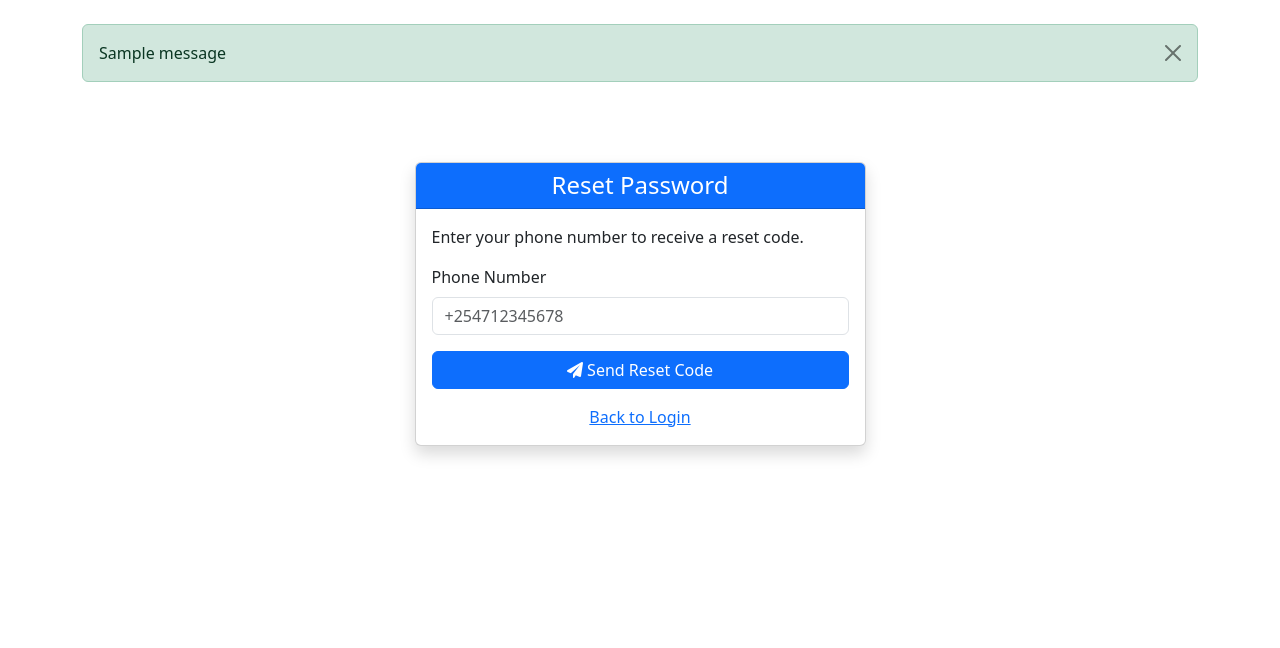
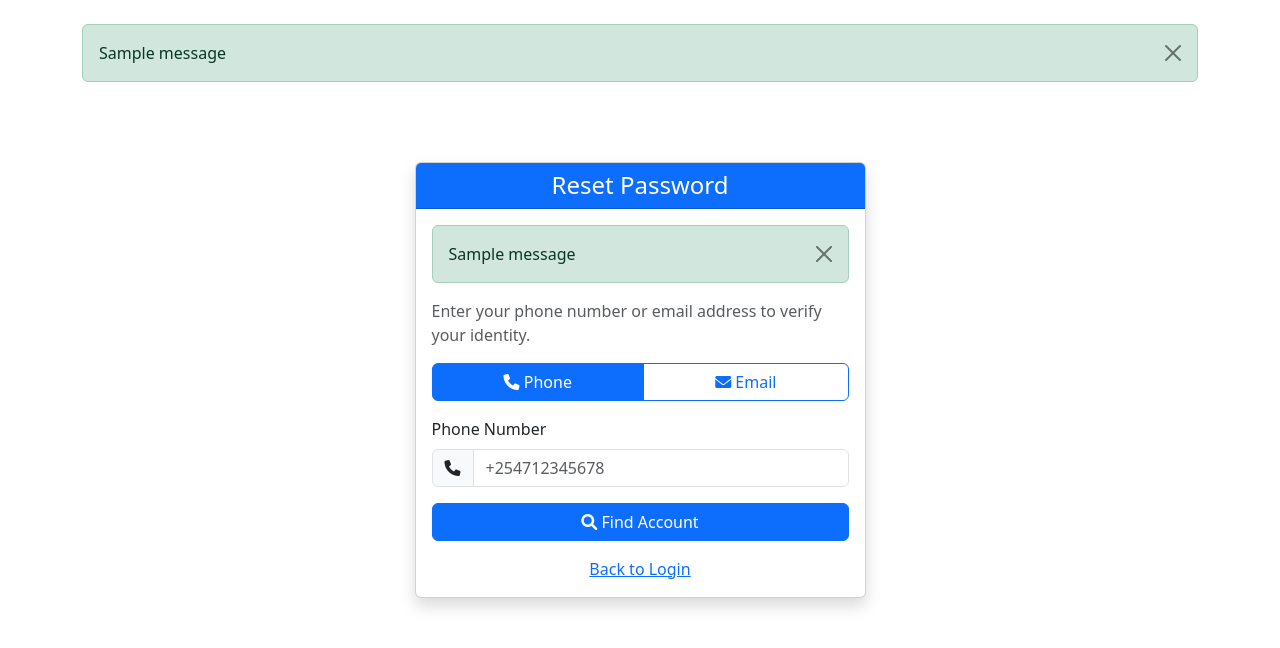
Before and after one commit to ElishaBwire01/lakchogo-connect, a Django app: page /accounts/password-reset/ in a window 1280 px wide. Shown: the part 56-704 px from the top of the page. Run offline with Django 4.2, Linux system fonts and the light colour scheme; tables that the repository leaves empty hold one stand-in row (values such as "Sample post"); one stand-in notice (Sample message) is shown; parts of the project's set-up code (start-up, migrations or seed data) failed here and were passed over.

Commit message:
Complete LakChogo Connect - Email & Password Reset Working

```diff
--- a/accounts/templates/accounts/password_reset.html
+++ b/accounts/templates/accounts/password_reset.html
@@ -10,15 +10,54 @@
                 <h4 class="mb-0">Reset Password</h4>
             </div>
             <div class="card-body">
-                <p>Enter your phone number to receive a reset code.</p>
-                <form method="post">
+                {% if messages %}
+                    {% for message in messages %}
+                        <div class="alert alert-{{ message.tags }} alert-dismissible fade show">
+                            {{ message }}
+                            <button type="button" class="btn-close" data-bs-dismiss="alert"></button>
+                        </div>
+                    {% endfor %}
+                {% endif %}
+
+                <p class="text-muted">Enter your phone number or email address to verify your identity.</p>
+                <form method="post" id="resetForm">
                     {% csrf_token %}
-                    <div class="mb-3">
+
+                    <!-- Toggle between Phone and Email -->
+                    <div class="btn-group w-100 mb-3" role="group">
+                        <input type="radio" class="btn-check" name="identifier_type" id="phoneRadio" value="phone" checked
+                               onchange="toggleIdentifier('phone')">
+                        <label class="btn btn-outline-primary" for="phoneRadio">
+                            <i class="fas fa-phone"></i> Phone
+                        </label>
+
+                        <input type="radio" class="btn-check" name="identifier_type" id="emailRadio" value="email"
+                               onchange="toggleIdentifier('email')">
+                        <label class="btn btn-outline-primary" for="emailRadio">
+                            <i class="fas fa-envelope"></i> Email
+                        </label>
+                    </div>
+
+                    <div class="mb-3" id="phoneInput">
                         <label class="form-label">Phone Number</label>
-                        <input type="text" class="form-control" name="phone" placeholder="+254712345678" required>
+                        <div class="input-group">
+                            <span class="input-group-text"><i class="fas fa-phone"></i></span>
+                            <input type="text" class="form-control" name="identifier" id="phoneField"
+                                   placeholder="+254712345678">
+                        </div>
                     </div>
+
+                    <div class="mb-3" id="emailInput" style="display: none;">
+                        <label class="form-label">Email Address</label>
+                        <div class="input-group">
+                            <span class="input-group-text"><i class="fas fa-envelope"></i></span>
+                            <input type="email" class="form-control" name="identifier" id="emailField"
+                                   placeholder="you@example.com">
+                        </div>
+                    </div>
+
                     <button type="submit" class="btn btn-primary w-100">
-                        <i class="fas fa-paper-plane"></i> Send Reset Code
+                        <i class="fas fa-search"></i> Find Account
                     </button>
                 </form>
                 <div class="mt-3 text-center">
@@ -28,4 +67,33 @@
         </div>
     </div>
 </div>
+
+<script>
+function toggleIdentifier(type) {
+    const phoneInput = document.getElementById('phoneInput');
+    const emailInput = document.getElementById('emailInput');
+    const phoneField = document.getElementById('phoneField');
+    const emailField = document.getElementById('emailField');
+
+    if (type === 'phone') {
+        phoneInput.style.display = 'block';
+        emailInput.style.display = 'none';
+        phoneField.required = true;
+        emailField.required = false;
+        phoneField.focus();
+    } else {
+        phoneInput.style.display = 'none';
+        emailInput.style.display = 'block';
+        phoneField.required = false;
+        emailField.required = true;
+        emailField.focus();
+    }
+}
+
+// Toggle based on default selection
+document.addEventListener('DOMContentLoaded', function() {
+    // Phone is default
+    document.getElementById('phoneField').required = true;
+});
+</script>
 {% endblock %}
--- a/accounts/urls.py
+++ b/accounts/urls.py
@@ -13,9 +13,10 @@ urlpatterns = [
     path('profile/', views.profile, name='profile'),
     path('profile/edit/', views.profile_edit, name='profile_edit'),
 
-    # Password Reset
+    # Password Reset - Complete Flow (all URLs must be correct)
     path('password-reset/', views.password_reset, name='password_reset'),
-    path('password-reset/confirm/', views.password_reset_confirm, name='password_reset_confirm'),
+    path('password-reset/confirm-user/', views.password_reset_confirm_user, name='password_reset_confirm_user'),
+    path('password-reset/verify/', views.password_reset_verify, name='password_reset_verify'),
 
     # Admin - User Management
     path('manage/users/', views.manage_users, name='manage_users'),
--- a/accounts/views.py
+++ b/accounts/views.py
@@ -6,7 +6,12 @@ from django.http import JsonResponse
 from django.contrib.auth import get_user_model
 from django.core.mail import send_mail
 from django.conf import settings
+from django.template.loader import render_to_string
+from django.utils.html import strip_tags
+from django.utils import timezone
+from django.db.models import Q
 import random
+import re
 from .models import User, Role, UserRole, UserActivityLog
 from .forms import UserRegistrationForm, UserLoginForm, UserProfileForm, RoleForm
 from communications.services import NotificationTriggers
@@ -54,12 +59,10 @@ def register(request):
             password=password1
         )
 
-        # Assign default role
         default_role = Role.objects.filter(is_default=True).first()
         if default_role:
             UserRole.objects.create(user=user, role=default_role)
 
-        # Log activity
         UserActivityLog.objects.create(
             user=user,
             action='CREATE',
@@ -68,17 +71,19 @@ def register(request):
             user_agent=request.META.get('HTTP_USER_AGENT', '')
         )
 
-        # Create member (if not already created by signal)
         from members.models import Member, MemberContributionSummary
         try:
             member = Member.objects.create(
                 user=user,
                 status='active'
             )
-            # Create contribution summary
             MemberContributionSummary.objects.create(member=member)
 
-            # Send welcome notifications
+            try:
+                send_welcome_email(user, member)
+            except Exception as e:
+                print(f"Welcome email error: {e}")
+
             NotificationTriggers.member_registered(member)
 
         except Exception as e:
@@ -104,7 +109,6 @@ def user_login(request):
             if user.is_active:
                 login(request, user)
 
-                # Log login activity
                 UserActivityLog.objects.create(
                     user=user,
                     action='LOGIN',
@@ -162,53 +166,286 @@ def profile_edit(request):
     return render(request, 'accounts/profile_edit.html', {'user': request.user})
 
 
+# ============================================
+# PASSWORD RESET - ENHANCED FLOW
+# ============================================
+
 def password_reset(request):
-    """Password reset view"""
+    """Step 1: User enters phone number OR email address"""
     if request.method == 'POST':
-        phone = request.POST.get('phone')
-        try:
-            user = User.objects.get(phone=phone)
-            reset_code = random.randint(100000, 999999)
-            request.session['reset_code'] = reset_code
+        identifier = request.POST.get('identifier', '').strip()
+        identifier_type = request.POST.get('identifier_type', 'phone')
+
+        if not identifier:
+            messages.error(request, 'Please enter your phone number or email address.')
+            return render(request, 'accounts/password_reset.html')
+
+        # Try to find user by phone or email
+        if identifier_type == 'phone':
+            phone_clean = identifier.replace(' ', '').replace('-', '').replace('(', '').replace(')', '')
+            user = User.objects.filter(phone__icontains=phone_clean).first()
+        else:
+            user = User.objects.filter(email__iexact=identifier).first()
+
+        if user:
+            # Store user info in session
             request.session['reset_user_id'] = user.id
+            request.session['reset_user_identifier'] = identifier
+            request.session['reset_identifier_type'] = identifier_type
 
-            # In production, send SMS via Africa's Talking
-            messages.success(request, f'Password reset code sent to {phone}. Check your phone.')
-            return redirect('accounts:password_reset_confirm')
-        except User.DoesNotExist:
-            messages.error(request, 'No user found with that phone number.')
+            # Show confirmation page - use redirect to ensure fresh page
+            return redirect('accounts:password_reset_confirm_user')
+        else:
+            messages.error(request, f'No user found with that {identifier_type}. Please check and try again.')
+            return render(request, 'accounts/password_reset.html')
 
     return render(request, 'accounts/password_reset.html')
 
 
-def password_reset_confirm(request):
-    """Confirm password reset"""
+def password_reset_confirm_user(request):
+    """Step 2: User confirms identity, code sent to email"""
+    user_id = request.session.get('reset_user_id')
+
+    if not user_id:
+        messages.error(request, 'Session expired. Please start over.')
+        return redirect('accounts:password_reset')
+
+    user = get_object_or_404(User, id=user_id)
+
     if request.method == 'POST':
-        code = request.POST.get('code')
+        confirm = request.POST.get('confirm')
+
+        if confirm == 'yes':
+            # Generate reset code
+            reset_code = random.randint(100000, 999999)
+            request.session['reset_code'] = reset_code
+
+            # Send email with reset code
+            try:
+                send_password_reset_email(user, reset_code)
+                messages.success(request, f'✅ Password reset code sent to {user.email}')
+            except Exception as e:
+                print(f"Email error: {e}")
+                messages.info(request, f'Reset code: {reset_code} (Check terminal)')
+
+            # Notify admin about password reset request
+            try:
+                notify_admin_password_reset(user, reset_code)
+            except Exception as e:
+                print(f"Admin notification error: {e}")
+
+            # Redirect to verification page
+            return redirect('accounts:password_reset_verify')
+        else:
+            messages.info(request, 'Please confirm your identity to proceed.')
+            return render(request, 'accounts/password_reset_confirm_user.html', {
+                'user': user,
+                'identifier': request.session.get('reset_user_identifier', '')
+            })
+
+    return render(request, 'accounts/password_reset_confirm_user.html', {
+        'user': user,
+        'identifier': request.session.get('reset_user_identifier', '')
+    })
+
+
+def password_reset_verify(request):
+    """Step 3: User enters the verification code from email"""
+    user_id = request.session.get('reset_user_id')
+
+    if not user_id:
+        messages.error(request, 'Session expired. Please start over.')
+        return redirect('accounts:password_reset')
+
+    user = get_object_or_404(User, id=user_id)
+
+    if request.method == 'POST':
+        code = request.POST.get('code', '').strip()
         new_password = request.POST.get('new_password')
         confirm_password = request.POST.get('confirm_password')
 
+        # Validate code is numeric
+        if not code:
+            messages.error(request, 'Please enter the verification code.')
+            return render(request, 'accounts/password_reset_verify.html', {'user': user})
+
+        if not code.isdigit():
+            messages.error(request, 'Verification code must be a 6-digit number.')
+            return render(request, 'accounts/password_reset_verify.html', {'user': user})
+
+        if len(code) != 6:
+            messages.error(request, 'Verification code must be exactly 6 digits.')
+            return render(request, 'accounts/password_reset_verify.html', {'user': user})
+
+        if not new_password or not confirm_password:
+            messages.error(request, 'Please enter and confirm your new password.')
+            return render(request, 'accounts/password_reset_verify.html', {'user': user})
+
         if new_password != confirm_password:
             messages.error(request, 'Passwords do not match.')
-            return render(request, 'accounts/password_reset_confirm.html')
+            return render(request, 'accounts/password_reset_verify.html', {'user': user})
+
+        if len(new_password) < 8:
+            messages.error(request, 'Password must be at least 8 characters.')
+            return render(request, 'accounts/password_reset_verify.html', {'user': user})
 
         saved_code = request.session.get('reset_code')
-        user_id = request.session.get('reset_user_id')
 
-        if saved_code and user_id and int(code) == saved_code:
-            user = get_object_or_404(User, id=user_id)
+        if saved_code and int(code) == saved_code:
             user.set_password(new_password)
             user.save()
 
-            del request.session['reset_code']
-            del request.session['reset_user_id']
+            # Send confirmation email
+            try:
+                send_password_reset_confirmation(user)
+            except Exception as e:
+                print(f"Confirmation email error: {e}")
 
-            messages.success(request, 'Password reset successful! Please login.')
+            # Notify admin about successful reset
+            try:
+                notify_admin_password_reset_success(user)
+            except Exception as e:
+                print(f"Admin success notification error: {e}")
+
+            # Clear session
+            request.session.pop('reset_code', None)
+            request.session.pop('reset_user_id', None)
+            request.session.pop('reset_user_identifier', None)
+            request.session.pop('reset_identifier_type', None)
+
+            messages.success(request, '✅ Password reset successful! Please login with your new password.')
             return redirect('accounts:login')
         else:
-            messages.error(request, 'Invalid reset code.')
+            messages.error(request, '❌ Invalid verification code. Please check your email and try again.')
 
-    return render(request, 'accounts/password_reset_confirm.html')
+    return render(request, 'accounts/password_reset_verify.html', {'user': user})
+
+
+# ============================================
+# ADMIN NOTIFICATION FUNCTIONS
+# ============================================
+
+def notify_admin_password_reset(user, reset_code):
+    """Notify admin about password reset request"""
+    admin_users = User.objects.filter(is_superuser=True)
+
+    for admin in admin_users:
+        subject = f'🔑 Password Reset Request - {user.get_full_name()}'
+        html_content = render_to_string('emails/admin_password_reset_request.html', {
+            'admin': admin,
+            'user': user,
+            'reset_code': reset_code,
+            'timestamp': timezone.now().strftime('%Y-%m-%d %H:%M:%S'),
+            'year': timezone.now().year
+        })
+        text_content = strip_tags(html_content)
+
+        try:
+            send_mail(
+                subject,
+                text_content,
+                settings.DEFAULT_FROM_EMAIL,
+                [admin.email],
+                html_message=html_content,
+                fail_silently=False
+            )
+        except Exception as e:
+            print(f"Failed to send admin notification: {e}")
+
+
+def notify_admin_password_reset_success(user):
+    """Notify admin about successful password reset"""
+    admin_users = User.objects.filter(is_superuser=True)
+
+    for admin in admin_users:
+        subject = f'✅ Password Reset Successful - {user.get_full_name()}'
+        html_content = render_to_string('emails/admin_password_reset_success.html', {
+            'admin': admin,
+            'user': user,
+            'timestamp': timezone.now().strftime('%Y-%m-%d %H:%M:%S'),
+            'year': timezone.now().year
+        })
+        text_content = strip_tags(html_content)
+
+        try:
+            send_mail(
+                subject,
+                text_content,
+                settings.DEFAULT_FROM_EMAIL,
+                [admin.email],
+                html_message=html_content,
+                fail_silently=False
+            )
+        except Exception as e:
+            print(f"Failed to send admin success notification: {e}")
+
+
+# ============================================
+# EMAIL FUNCTIONS FOR USERS
+# ============================================
+
+def send_welcome_email(user, member):
+    """Send welcome email to new user"""
+    subject = 'Welcome to LakChogo Connect!'
+    html_content = render_to_string('emails/welcome.html', {
+        'user': user,
+        'member': member,
+        'login_url': 'http://127.0.0.1:5000/accounts/login/',
+        'year': timezone.now().year
+    })
+    text_content = strip_tags(html_content)
+
+    send_mail(
+        subject,
+        text_content,
+        settings.DEFAULT_FROM_EMAIL,
+        [user.email],
+        html_message=html_content,
+        fail_silently=False
+    )
+
+
+def send_password_reset_email(user, reset_code):
+    """Send password reset code via email"""
+    subject = 'Password Reset - LakChogo Connect'
+
+    html_content = render_to_string('emails/password_reset.html', {
+        'user': user,
+        'reset_code': reset_code,
+        'reset_url': 'http://127.0.0.1:5000/accounts/password-reset/verify/',
+        'year': timezone.now().year
+    })
+    text_content = strip_tags(html_content)
+
+    send_mail(
+        subject,
+        text_content,
+        settings.DEFAULT_FROM_EMAIL,
+        [user.email],
+        html_message=html_content,
+        fail_silently=False
+    )
+
+
+def send_password_reset_confirmation(user):
+    """Send confirmation email after password reset"""
+    subject = 'Password Reset Confirmation - LakChogo Connect'
+
+    html_content = render_to_string('emails/password_reset_confirmation.html', {
+        'user': user,
+        'login_url': 'http://127.0.0.1:5000/accounts/login/',
+        'year': timezone.now().year
+    })
+    text_content = strip_tags(html_content)
+
+    send_mail(
+        subject,
+        text_content,
+        settings.DEFAULT_FROM_EMAIL,
+        [user.email],
+        html_message=html_content,
+        fail_silently=False
+    )
 
 
 # Admin views
```
Also changed, not shown: accounts/templates/accounts/password_reset_confirm_user.html (added, +50 -0 lines), accounts/templates/accounts/password_reset_verify.html (added, +75 -0 lines), lakchogo/settings.py (+14 -2 lines), templates/emails/admin_password_reset_request.html (added, +36 -0 lines), templates/emails/admin_password_reset_success.html (added, +31 -0 lines), templates/emails/password_reset.html (added, +51 -0 lines), templates/emails/password_reset_confirmation.html (added, +49 -0 lines).
